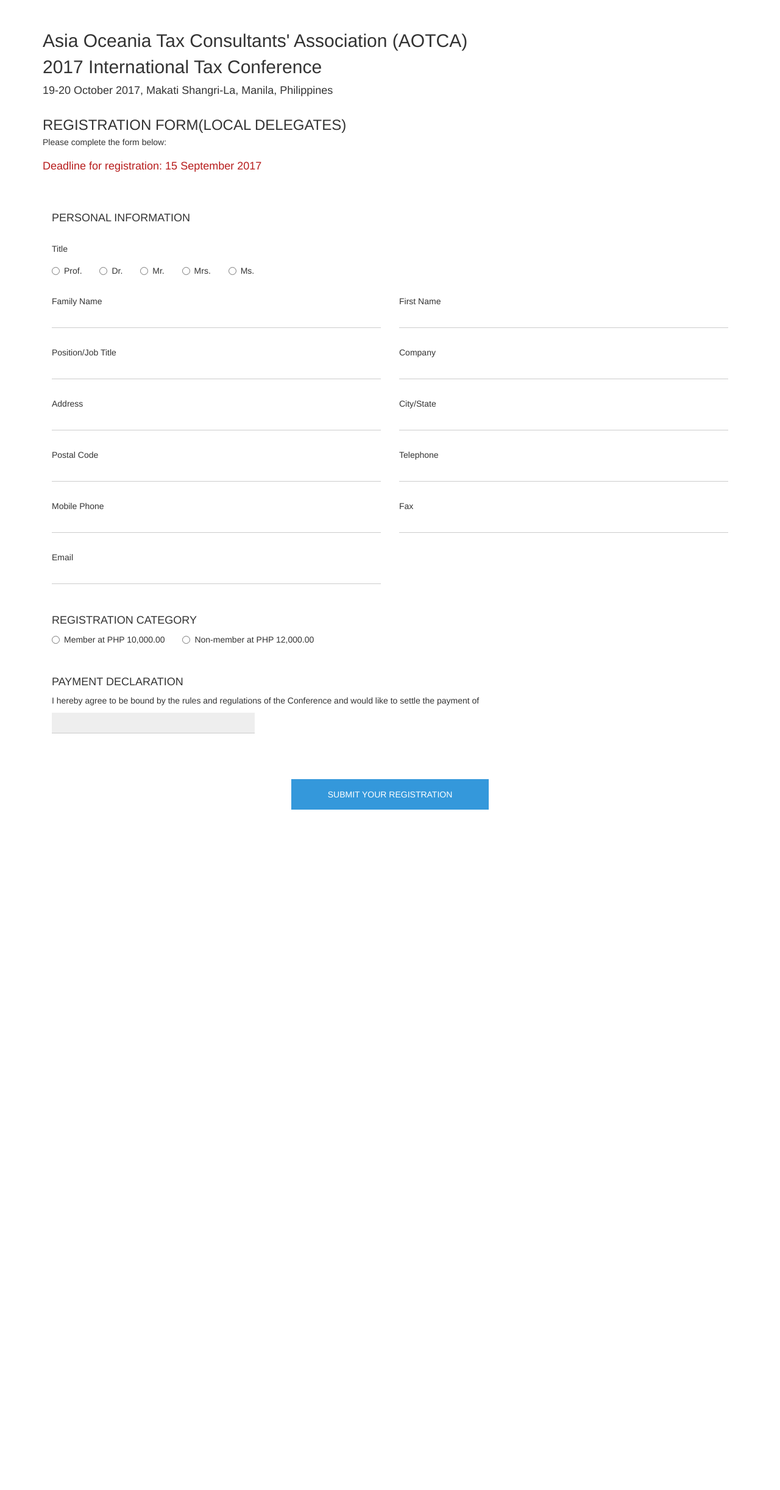
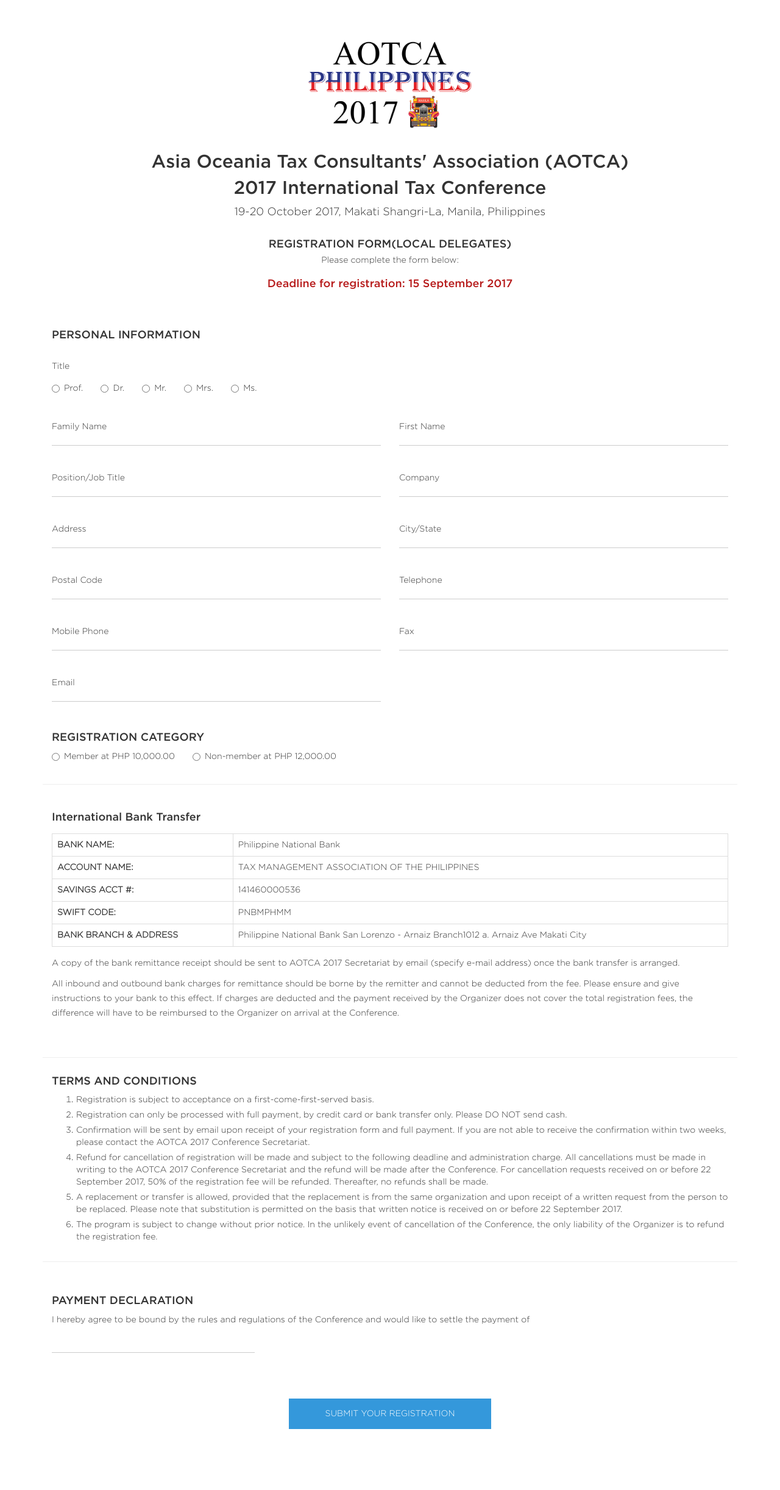
Before and after one commit to aotca2017/aoc2017local, a Jekyll site: the page built from index.html, in a window 1280 px wide. Shown: the whole page at 61% size. Built offline with Jekyll 4.4.1, drawn with Linux system fonts in a browser that asks for light colours; before the commit the page ends 1428 px from its top, so only the background shows below that.

Commit message:
Update form

```diff
--- a/_includes/content.html
+++ b/_includes/content.html
@@ -9,7 +9,7 @@
 
     <form id="form-content" name="" action="https://docs.google.com/forms/d/e/1FAIpQLSc1exPEXdWL3RkaIZWS7DXWxONydrjWFG0DLbjA-wEzRMli2w/formResponse" class="form-content clearfix" target="hidden_iframe" method="POST">
         <div class="form-item radio clearfix col-md-12">
-            <h2 class="form-header">PERSONAL INFORMATION</h2>
+            <h2 class="form-header text-medium">PERSONAL INFORMATION</h2>
             <span class="content-title stylized-header">Title</span>
             <label class="radio-inline">
                 <input class="radioTitle" type="radio" name="titleRadio" value="Prof" required>Prof.
@@ -30,63 +30,63 @@
         </div>
 
         <div class="form-item clearfix col-md-6">
-            <span class="content-title stylized-header">Family Name</span>
-            <input class="content-input form-control" name="entry.1354023227" id="entry.1748056055" autocomplete="off" required type="text" value="" aria-required="true" aria-invalid="false">
+            <span class="content-title content-label-animation ">Family Name</span>
+            <input class="content-input form-control content-input-animation" name="entry.1354023227" id="entry.1748056055" autocomplete="off" required type="text" value="" aria-required="true" aria-invalid="false">
         </div>
 
 
         <div class="form-item clearfix col-md-6">
-            <span class="content-title stylized-header">First Name</span>
-            <input class="content-input form-control" name="entry.1657772505" id="entry.1657772505" autocomplete="off" required type="text" value="" aria-required="true" aria-invalid="false">
+            <span class="content-title content-label-animation">First Name</span>
+            <input class="content-input form-control content-input-animation" name="entry.1657772505" id="entry.1657772505" autocomplete="off" required type="text" value="" aria-required="true" aria-invalid="false">
         </div>
 
         <div class="form-item clearfix col-md-6">
-            <span class="content-title stylized-header">Position/Job Title</span>
-            <input class="content-input form-control" name="entry.418964011" id="entry.418964011" autocomplete="off" required type="text" value="" aria-required="true" aria-invalid="false">
+            <span class="content-title content-label-animation">Position/Job Title</span>
+            <input class="content-input form-control content-input-animation" name="entry.418964011" id="entry.418964011" autocomplete="off" required type="text" value="" aria-required="true" aria-invalid="false">
         </div>
 
         <div class="form-item clearfix col-md-6">
-            <span class="content-title stylized-header">Company</span>
-            <input class="content-input form-control" name="entry.488532509" id="entry.488532509" autocomplete="off" required type="text" value="" aria-required="true" aria-invalid="false">
+            <span class="content-title content-label-animation">Company</span>
+            <input class="content-input form-control content-input-animation" name="entry.488532509" id="entry.488532509" autocomplete="off" required type="text" value="" aria-required="true" aria-invalid="false">
         </div>
 
         <div class="form-item clearfix col-md-6">
-            <span class="content-title stylized-header">Address</span>
-            <input class="content-input form-control" name="entry.1914526544" id="entry.1914526544" autocomplete="off" required type="text" value="" aria-required="true" aria-invalid="false">
+            <span class="content-title content-label-animation">Address</span>
+            <input class="content-input form-control content-input-animation" name="entry.1914526544" id="entry.1914526544" autocomplete="off" required type="text" value="" aria-required="true" aria-invalid="false">
         </div>
 
         <div class="form-item clearfix col-md-6">
-            <span class="content-title stylized-header">City/State</span>
-            <input class="content-input form-control" name="entry.270703826" id="entry.270703826" autocomplete="off" required type="text" value="" aria-required="true" aria-invalid="false">
+            <span class="content-title content-label-animation">City/State</span>
+            <input class="content-input form-control content-input-animation" name="entry.270703826" id="entry.270703826" autocomplete="off" required type="text" value="" aria-required="true" aria-invalid="false">
         </div>
 
         <div class="form-item clearfix col-md-6">
-            <span class="content-title stylized-header">Postal Code</span>
-            <input class="content-input form-control" name="entry.1346529510" id="entry.1346529510" autocomplete="off" required type="number" value="" aria-required="true" aria-invalid="false">
+            <span class="content-title content-label-animation">Postal Code</span>
+            <input class="content-input form-control content-input-animation" name="entry.1346529510" id="entry.1346529510" autocomplete="off" required type="number" value="" aria-required="true" aria-invalid="false">
         </div>
 
         <div class="form-item clearfix col-md-6">
-            <span class="content-title stylized-header">Telephone</span>
-            <input class="content-input form-control" name="entry.926048013" id="entry.926048013" autocomplete="off"  type="number" value="" aria-required="true" aria-invalid="false">
+            <span class="content-title content-label-animation">Telephone</span>
+            <input class="content-input form-control content-input-animation" name="entry.926048013" id="entry.926048013" autocomplete="off"  type="number" value="" aria-required="true" aria-invalid="false">
         </div>
 
         <div class="form-item clearfix col-md-6">
-            <span class="content-title stylized-header">Mobile Phone</span>
-            <input class="content-input form-control" name="entry.454220198" id="entry.454220198" autocomplete="off" required type="number" value="" aria-required="true" aria-invalid="false">
+            <span class="content-title content-label-animation">Mobile Phone</span>
+            <input class="content-input form-control content-input-animation" name="entry.454220198" id="entry.454220198" autocomplete="off" required type="number" value="" aria-required="true" aria-invalid="false">
         </div>
 
         <div class="form-item clearfix col-md-6">
-            <span class="content-title stylized-header">Fax</span>
-            <input class="content-input form-control" name="entry.1485906308" id="entry.1485906308" autocomplete="off"  type="number" value="" aria-required="true" aria-invalid="false">
+            <span class="content-title content-label-animation">Fax</span>
+            <input class="content-input form-control content-input-animation" name="entry.1485906308" id="entry.1485906308" autocomplete="off"  type="number" value="" aria-required="true" aria-invalid="false">
         </div>
 
         <div class="form-item clearfix col-md-6">
-            <span class="content-title stylized-header">Email</span>
-            <input class="content-input form-control" name="entry.1487399291" id="entry.1487399291" autocomplete="off" required type="email" value="" aria-required="true" aria-invalid="false">
+            <span class="content-title content-label-animation">Email</span>
+            <input class="content-input form-control content-input-animation" name="entry.1487399291" id="entry.1487399291" autocomplete="off" required type="email" value="" aria-required="true" aria-invalid="false">
         </div>
 
         <div class="form-item registration clearfix col-md-12">
-            <h2 class="form-header">REGISTRATION CATEGORY</h2>
+            <h2 class="form-header text-medium">REGISTRATION CATEGORY</h2>
             <label class="radio-inline">
                 <input class="radioRegistration" type="radio" name="registrationRadio" value="10,000.00" required>Member at PHP 10,000.00
             </label>
@@ -97,8 +97,58 @@
             <input class="hidden radioListValue" name="entry.976169696" id="entry.976169696" value="">
         </div>
 
+        <hr class="hr divider clearfix"/>
+
+        <div class="bank-detail col-md-12">
+            <h4 class="text-medium">International Bank Transfer</h4>
+            <table class="table table-bordered table-content">
+                <tbody>
+                <tr>
+                    <th>BANK NAME:</th>
+                    <td>Philippine National Bank</td>
+                </tr>
+                <tr>
+                    <th>ACCOUNT NAME:</th>
+                    <td>TAX MANAGEMENT ASSOCIATION OF THE PHILIPPINES</td>
+                </tr>
+                <tr>
+                    <th>SAVINGS ACCT #:</th>
+                    <td>141460000536</td>
+                </tr>
+                <tr>
+                    <th>SWIFT CODE:</th>
+                    <td>PNBMPHMM</td>
+                </tr>
+                <tr>
+                    <th>BANK BRANCH & ADDRESS</th>
+                    <td>Philippine National Bank San Lorenzo - Arnaiz Branch1012 a. Arnaiz Ave Makati City</td>
+                </tr>
+                </tbody>
+            </table>
+            <p class="description">A copy of the bank remittance receipt should be sent to AOTCA 2017 Secretariat by email (specify e-mail address) once the bank transfer is arranged.</p>
+            <p class="description">All inbound and outbound bank charges for remittance should be borne by the remitter and cannot be deducted from the fee.  Please ensure and give instructions to your bank to this effect.  If charges are deducted and the payment received by the Organizer does not cover the total registration fees, the difference will have to be reimbursed to the Organizer on arrival at the Conference.
+            </p>
+        </div>
+
+        <hr class="hr divider clearfix"/>
+
+        <div class="terms-container col-md-12 ">
+            <h4 class="text-medium">TERMS AND CONDITIONS</h4>
+            <ol>
+                <li>Registration is subject to acceptance on a first-come-first-served basis.</li>
+                <li>Registration can only be processed with full payment, by credit card or bank transfer only.  Please DO NOT send cash.</li>
+                <li>Confirmation will be sent by email upon receipt of your registration form and full payment. If you are not able to receive the confirmation within two weeks, please contact the AOTCA 2017 Conference Secretariat.</li>
+                <li>Refund for cancellation of registration will be made and subject to the following deadline and administration charge. All cancellations must be made in writing to the AOTCA 2017 Conference Secretariat and the refund will be made after the Conference. For cancellation requests received on or before 22 September 2017, 50% of the registration fee will be refunded. Thereafter, no refunds shall be made.</li>
+                <li>A replacement or transfer is allowed, provided that the replacement is from the same organization and upon receipt of a written request from the person to be replaced. Please note that substitution is permitted on the basis that written notice is received on or before 22 September 2017.</li>
+                <li>The program is subject to change without prior notice. In the unlikely event of cancellation of the Conference, the only liability of the Organizer is to refund the registration fee.</li>
+            </ol>
+
+        </div>
+
+        <hr class="hr divider clearfix"/>
+
         <div class="form-item  clearfix col-md-12">
-            <h2 class="form-header stylized-header">PAYMENT DECLARATION</h2>
+            <h2 class="form-header text-medium">PAYMENT DECLARATION</h2>
             <p class="form-description">I hereby agree to be bound by the rules and regulations of the Conference and would like to settle the payment of</p>
             <input class="declaration content-input form-control" autocomplete="off" required type="text" value="" aria-required="true" aria-invalid="false" disabled>
         </div>
--- a/_includes/header.html
+++ b/_includes/header.html
@@ -1,3 +1,6 @@
+<div class="brand-logo-section">
+    <img src="{{ '/img/brand-logo.jpg' | prepend: site.baseurl }} " class="center-block brand-logo" />
+</div>
 <div class="container header-section">
     <h2 class="header-title">Asia Oceania Tax Consultants' Association (AOTCA)</h2>
     <h2 class="header-title">2017 International Tax Conference</h2>
--- a/_sass/home.sass
+++ b/_sass/home.sass
@@ -1,26 +1,73 @@
+.no-gutter
+  padding-left: 0
+  padding-right: 0
+
+.divider
+  float: left
+  width: 100%
+
+.form-control[disabled]
+  background-color: transparent
+
+@font-face
+  font-family: Gotham-Light
+  src: url('fonts/Gotham/Gotham-Light.otf')
+
+@font-face
+  font-family: Gotham-Bold
+  src: url('fonts/Gotham/Gotham-Bold.otf')
+
+@font-face
+  font-family: Gotham-Black
+  src: url('fonts/Gotham/Gotham-Black.otf')
+
+@font-face
+  font-family: Gotham-Medium
+  src: url('fonts/Gotham/Gotham-Medium.otf')
+
+.text-medium
+  font-family: "Gotham-Medium"
+
+
+
 body
   margin-top: 50px
   margin-bottom: 100px
+  font-family: "Gotham-Light"
+
+  .brand-logo-section
+    margin-bottom: 30px
+    .brand-logo
+      height: 170px
 
   .header-section
+    text-align: center
     .header-title
       margin-top: 0px
+      font-family: "Gotham-Medium"
     .header-address
       font-size: 18px
 
   .content-section
     margin-top: 30px
     .header-section
-      font-size: 24px
+      font-family: "Gotham-Medium"
+      font-size: 18px
       margin-top: 0
       margin-bottom: 5px
     .header-title
       display: block
       font-size: 16px
+    .header-text
+      display: block
+      text-align: center
     .header-deadline
       color: #B71C1C
       font-size: 18px
       margin-bottom: 30px
+      text-align: center
+      font-family: "Gotham-Medium"
+
 
     .form-item
       margin-top: 15px
@@ -62,6 +109,55 @@
         display: table
         margin-left: auto
         margin-right: auto
+
+  .bank-detail
+    float: left
+    margin-top: 15px
+    margin-bottom: 30px
+    .text-medium
+      margin-bottom: 15px
+    .table-content
+      margin-top: 15px
+      margin-bottom: 15px
+    .description
+      line-height: 24px
+
+
+  .terms-container
+    float: left
+    ol
+      li
+        margin-bottom: 5px
+
+
+.inputs--filled .content-label-animation
+  transform: translate(0, 0)
+
+.inputs--invalid
+  .content-input-animation
+    animation: shake 0.3s cubic-bezier(0.36, 0.07, 0.19, 0.97) both
+    background: url('ico-invalid.svg') center right no-repeat
+    border-bottom: 2px solid #f37b56
+    box-shadow: none
+    transform: translate3d(0, 0, 0)
+
+
+
+@keyframes shake
+  0%, 100%
+    transform: translate3d(0, 0, 0)
+
+  33%
+    transform: translate3d(-6px, 0, 0)
+
+  66%
+    transform: translate3d(6px, 0, 0)
+
+
+.content-label-animation
+  display: inline-block
+  transform: translate(0, 1.25rem)
+  transition: 0.15s
 
 
 .modal.fade
--- a/js/main.js
+++ b/js/main.js
@@ -31,3 +31,56 @@
     console.log($(this).val());
     $(".declaration").val(this.value);
 });
+
+
+
+$(function () {
+    var inputs = document.querySelectorAll( 'input[type=text], input[type=email], input[type=number]' );
+    for (i = 0; i < inputs.length; i ++) {
+        var inputEl = inputs[i];
+        if( inputEl.value.trim() !== '' ) {
+            inputEl.parentNode.classList.add( 'input--filled' );
+        }
+        inputEl.addEventListener( 'focus', onFocus );
+        inputEl.addEventListener( 'blur', onBlur );
+    }
+
+    function onFocus( ev ) {
+        ev.target.parentNode.classList.add( 'inputs--filled' );
+    }
+
+    function onBlur( ev ) {
+        if ( ev.target.value.trim() === '' ) {
+            ev.target.parentNode.classList.remove( 'inputs--filled' );
+        } else if ( ev.target.checkValidity() == false ) {
+            ev.target.parentNode.classList.add( 'inputs--invalid' );
+            ev.target.addEventListener( 'input', liveValidation );
+        } else if ( ev.target.checkValidity() == true ) {
+            ev.target.parentNode.classList.remove( 'inputs--invalid' );
+            ev.target.addEventListener( 'input', liveValidation );
+        }
+    }
+
+    function liveValidation( ev ) {
+        if ( ev.target.checkValidity() == false ) {
+            ev.target.parentNode.classList.add( 'inputs--invalid' );
+        } else {
+            ev.target.parentNode.classList.remove( 'inputs--invalid' );
+        }
+    }
+
+    var submitBtn = document.querySelector( 'button[type=submit]' );
+    submitBtn.addEventListener( 'click', onSubmit );
+
+    function onSubmit( ev ) {
+        var inputsWrappers = ev.target.parentNode.querySelectorAll( 'span' );
+        for (i = 0; i < inputsWrappers.length; i ++) {
+            input = inputsWrappers[i].querySelector( 'input[type=text], input[type=email], input[type=number]' );
+            if ( input.checkValidity() == false ) {
+                inputsWrappers[i].classList.add( 'inputs--invalid' );
+            } else if ( input.checkValidity() == true ) {
+                inputsWrappers[i].classList.remove( 'inputs--invalid' );
+            }
+        }
+    }
+});
```
